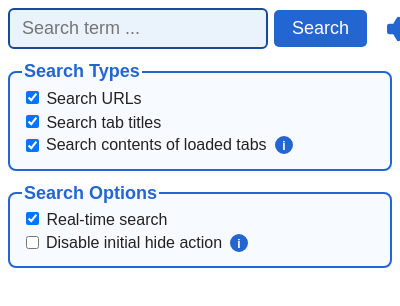
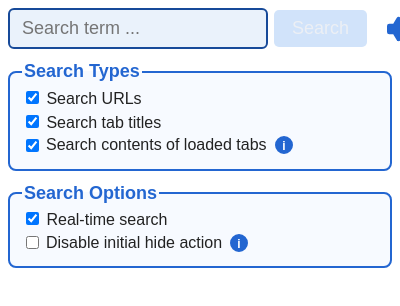
Before and after one commit to Gitoffthelawn/TabSearch, a browser extension: page popup.html in a window 400 px wide. Shown: the top 306 px of the page. Drawn offline with Linux system fonts and the light colour scheme.

Commit message:
Disable search button when real-time search is enabled

```diff
--- a/common.css
+++ b/common.css
@@ -49,6 +49,16 @@
   padding: 8px 18px;
   font-size: 17px;
   cursor: pointer;
+  opacity: 1;
+  transition: background 0.2s, opacity 0.2s;
+}
+.primary-btn:disabled,
+#search-btn:disabled {
+  background: #b3d1f7 !important;
+  color: #e0e6ef !important;
+  cursor: not-allowed !important;
+  opacity: 0.6;
+  box-shadow: none;
 }
 .option-group {
   border: 2px solid #2366d1;
--- a/popup.js
+++ b/popup.js
@@ -138,11 +138,8 @@ function updateSearchButtonState() {
   const contentsChecked = document.getElementById('search-contents').checked;
   const realtimeChecked = document.getElementById('realtime-search').checked;
   const enableSearch = urlsChecked || titlesChecked || contentsChecked;
-  if (realtimeChecked) {
-    searchBtn.disabled = true;
-  } else {
-    searchBtn.disabled = !enableSearch;
-  }
+  // Only exception: when real-time search is enabled, disable the search button
+  searchBtn.disabled = !!realtimeChecked;
   if (searchInput) {
     searchInput.disabled = !enableSearch;
   }
```
